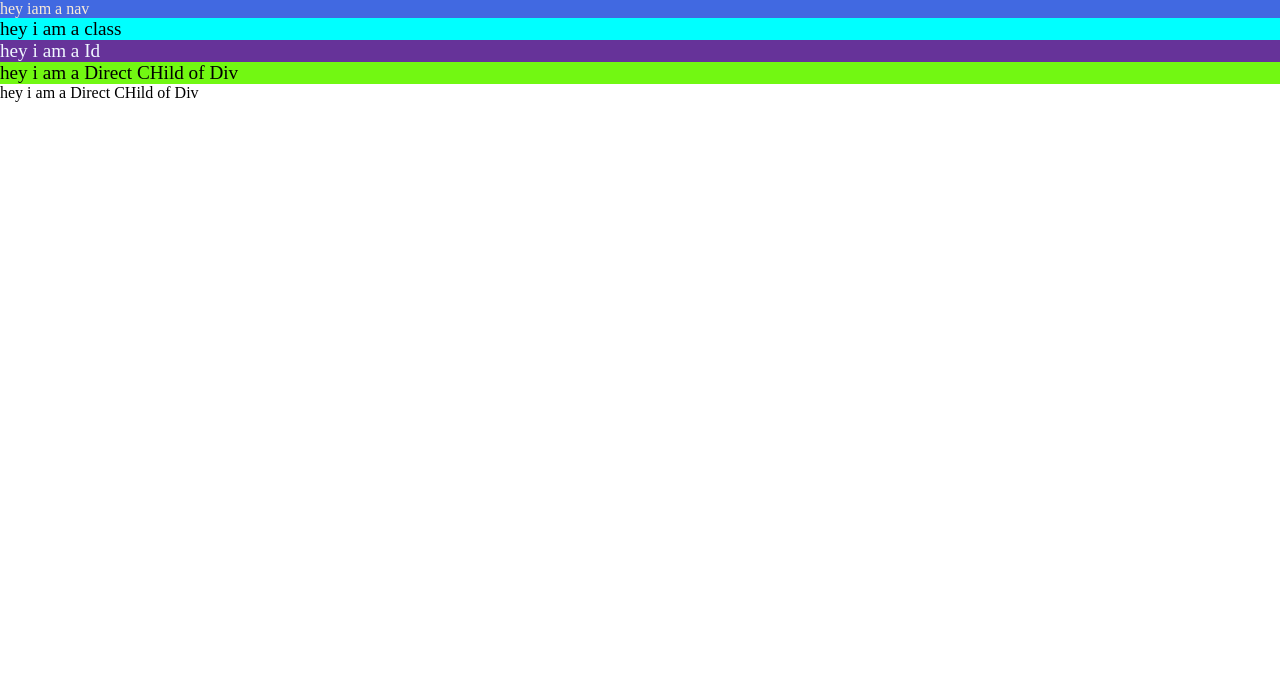
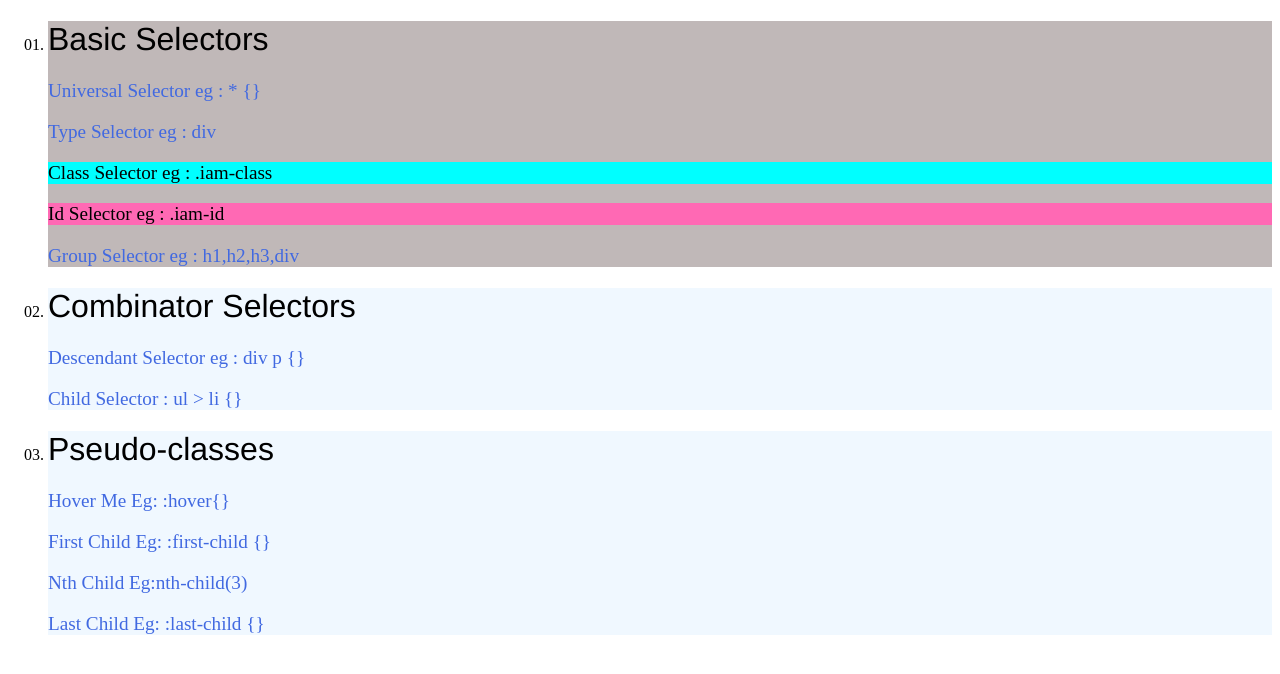
Before and after one commit to abdullahanwar21/learning-css, a plain HTML site: page class-one.html in a window 1280 px wide. Drawn offline with Linux system fonts and the light colour scheme.

Commit message:
today i learned almost many of selectors in css

```diff
--- a/class-one.html
+++ b/class-one.html
@@ -7,14 +7,27 @@
     <link rel="stylesheet" href="selector.css" />
   </head>
   <body>
-    <nav>hey iam a nav</nav>
-    <div class="iam-class">hey i am a class</div>
-    <div id="iam-id">hey i am a Id</div>
-    <div>
-      <p>hey i am a Direct CHild of Div</p>
-      <span>
-        <p>hey i am a Direct CHild of Div</p>
-      </span>
-    </div>
+    <ol>
+      <li>
+        <h1>Basic Selectors</h1>
+        <p>Universal Selector eg : * {}</p>
+        <p>Type Selector eg : div</p>
+        <p class="iam-class">Class Selector eg : .iam-class</p>
+        <p id="iam-id">Id Selector eg : .iam-id</p>
+        <p>Group Selector eg : h1,h2,h3,div</p>
+      </li>
+      <li>
+        <h1>Combinator Selectors</h1>
+        <p>Descendant Selector eg : div p {}</p>
+        <p>Child Selector : ul > li {}</p>
+      </li>
+      <li>
+        <h1>Pseudo-classes</h1>
+        <p class="hover-me">Hover Me Eg: :hover{}</p>
+        <p>First Child Eg: :first-child {}</p>
+        <p>Nth Child Eg:nth-child(3)</p>
+        <p>Last Child Eg: :last-child {}</p>
+      </li>
+    </ol>
   </body>
 </html>
--- a/selector.css
+++ b/selector.css
@@ -1,45 +1,65 @@
-/* Universal Selector */
-/*  universal selectors is the selector
-that applies to all the properties */
 * {
-  margin: 0;
-  padding: 0;
+  /* padding: 0; */
+  /* margin: 0; */
+  /* box-sizing: border-box; */
 }
 
-/* Element Selector */
-/* Element Selector are the Selectors that
-name of tag eg:- nav,header,div,span etc  */
-
-nav {
-  background: royalblue;
-  color: antiquewhite;
+/* Type Selector */
+/* Its Select All the paragraphs in html */
+p {
+  font-size: larger;
+  color: royalblue;
 }
-
 /* Class Selector */
-/* Class Selectors are the selector that
-select specific class of the elements to be styled */
-
+/* Its Selector Specific class w define it here */
 .iam-class {
-  background-color: aqua;
-  font-size: larger;
-  /* display: inline; */
+  background: aqua;
+  color: black;
 }
 
 /* Id Selector */
-/* Id Selector are the selector mostly unique
-that just apply for special one */
-
+/* Its Selects Specific id we define it here */
 #iam-id {
-  background-color: rebeccapurple;
-  font-size: larger;
-  color: aliceblue;
+  background: hotpink;
+  color: black;
 }
 
-/* Direct Child Selector */
-/* Direct Child Selector means
-that elements must be Direct child of parents eg:- div > p  */
+/* Groups Selector */
+/* Its Select all the element at one place
+and apply same properties tht we select to b applied */
 
-div > p {
-  background-color: rgb(114, 248, 18);
-  font-size: larger;
+h1,
+h2,
+h3 {
+  font-weight: lighter;
 }
+
+/* ==================== Descendant Selector ===================== */
+
+/* Descendant Selector */
+/* Targets descendants of an element */
+li h1 {
+  font-family: "Franklin Gothic Medium", "Arial Narrow", Arial, sans-serif;
+}
+
+/* Child Selector */
+/* Targets direct children of an element */
+
+ol > li {
+  background-color: aliceblue;
+  list-style-type: decimal-leading-zero;
+}
+
+/* ==================== Pseudo Classes ===================== */
+
+.hover-me:hover {
+  background-color: black;
+  transition: ease-in 0.3s;
+  color: white;
+}
+
+/* First-Child */
+
+li:nth-child(1) {
+  background-color: rgb(192, 184, 184);
+}
```
Also changed, not shown: index.html (added, +44 -0 lines).
